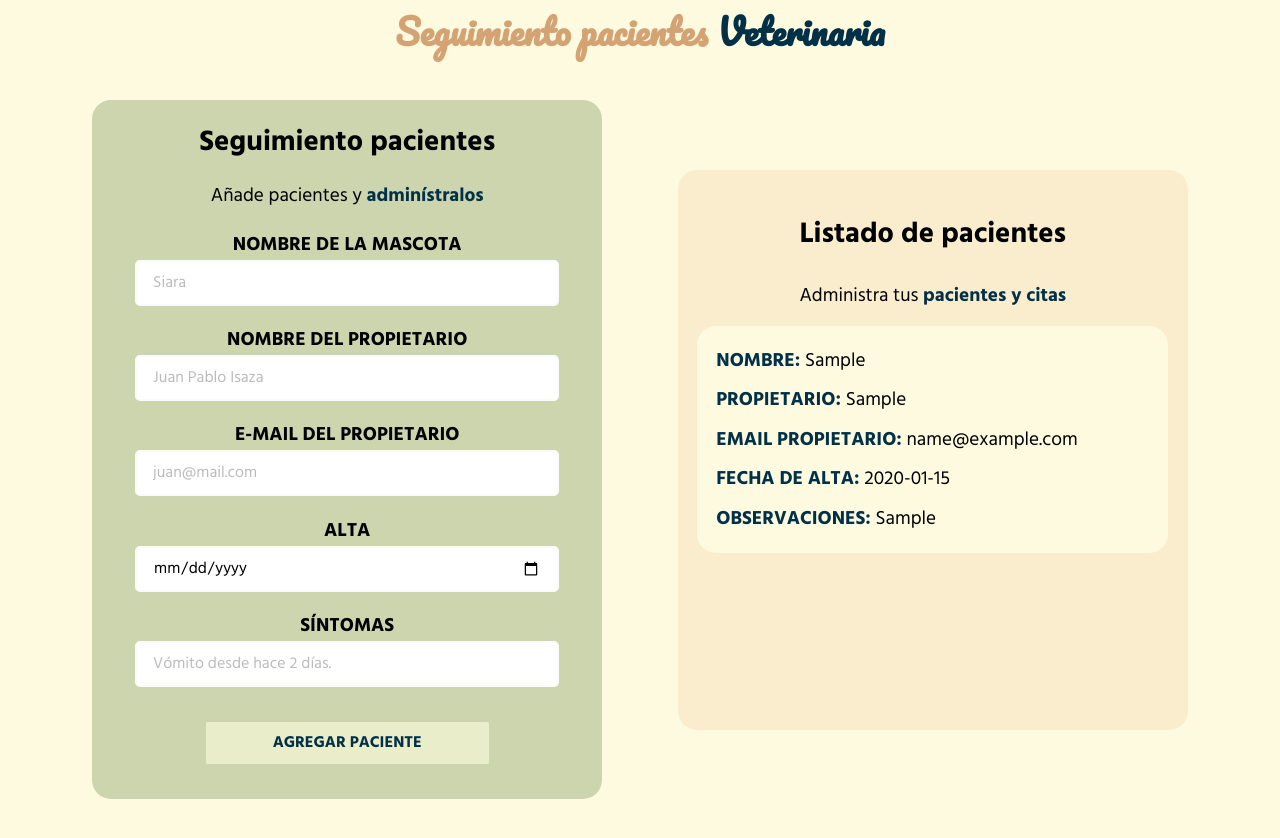
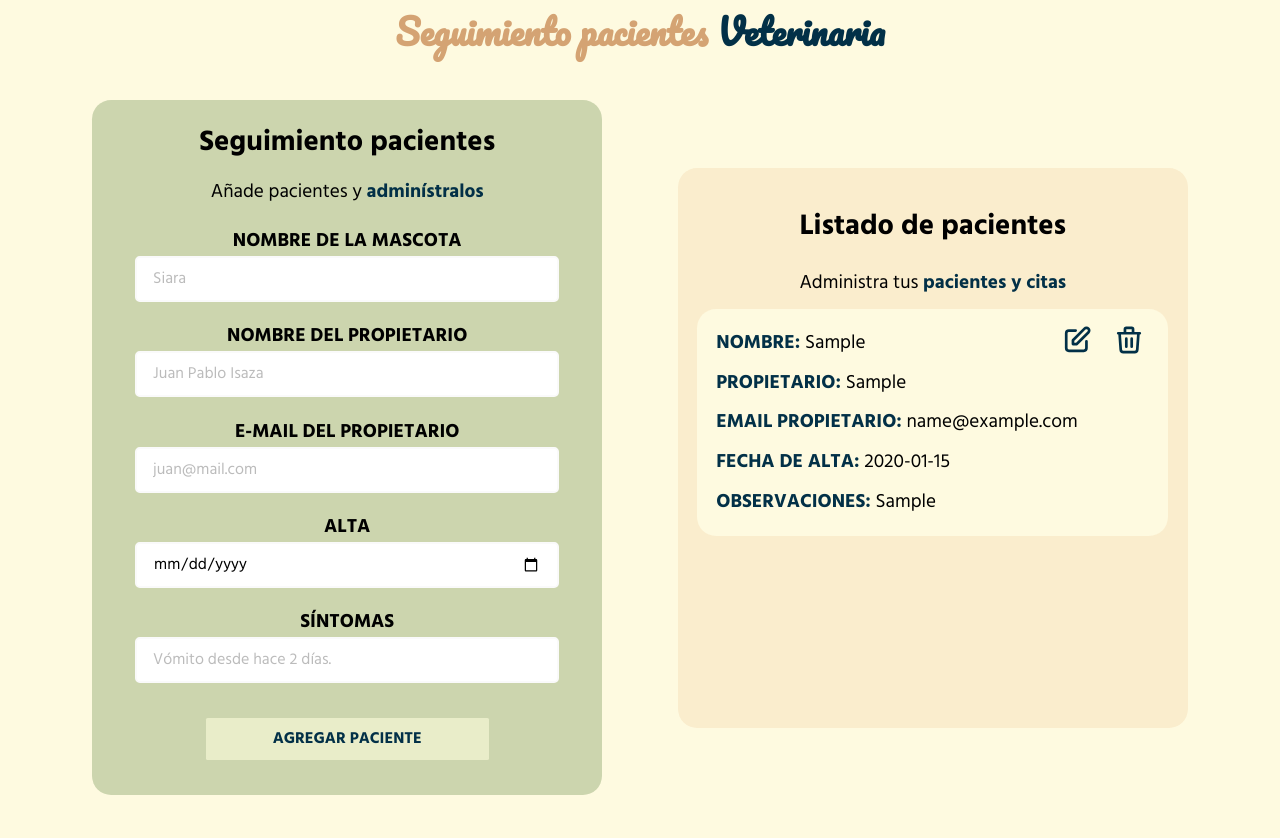
Before and after one commit to jisazamp/citas-veterinaria-react, a React (Vite) app: page / in a window 1280 px wide. Both pictures are taken after typing "Sample", "Sample", "name@example.com", "2020-01-15", "Sample" into the empty fields and a click on the button "AGREGAR PACIENTE". Built offline with nearby package versions, Linux system fonts and the light colour scheme.

Commit message:
Added edit and delete buttons to the patient card

```diff
--- a/src/components/Patient.jsx
+++ b/src/components/Patient.jsx
@@ -6,6 +6,37 @@ const Patient = ({ patient }) => {
 
   return (
     <article className='patient-card'>
+      <div className='patient-card__icons'>
+        <svg
+          xmlns='http://www.w3.org/2000/svg'
+          fill='none'
+          className='patient-card__icon'
+          viewBox='0 0 24 24'
+          stroke='currentColor'
+          strokeWidth={2}
+        >
+          <path
+            strokeLinecap='round'
+            strokeLinejoin='round'
+            d='M11 5H6a2 2 0 00-2 2v11a2 2 0 002 2h11a2 2 0 002-2v-5m-1.414-9.414a2 2 0 112.828 2.828L11.828 15H9v-2.828l8.586-8.586z'
+          />
+        </svg>
+
+        <svg
+          xmlns='http://www.w3.org/2000/svg'
+          className='patient-card__icon'
+          fill='none'
+          viewBox='0 0 24 24'
+          stroke='currentColor'
+          strokeWidth={2}
+        >
+          <path
+            strokeLinecap='round'
+            strokeLinejoin='round'
+            d='M19 7l-.867 12.142A2 2 0 0116.138 21H7.862a2 2 0 01-1.995-1.858L5 7m5 4v6m4-6v6m1-10V4a1 1 0 00-1-1h-4a1 1 0 00-1 1v3M4 7h16'
+          />
+        </svg>
+      </div>
       <p>
         <span className='highlighted uppercase'>Nombre:</span> {petName}
       </p>
--- a/src/index.css
+++ b/src/index.css
@@ -53,7 +53,7 @@ input[type="text"] {
 
 .section-description {
   text-align: center;
-  margin: 0.8em 0;
+  margin: 0.6em 0;
 }
 
 .highlighted {
@@ -80,10 +80,27 @@ input[type="text"] {
 }
 
 .patient-card {
+  position: relative;
   background-color: var(--clr-primary);
   padding: 0.5em 1em;
   margin: 0.5em 0;
   border-radius: 1em;
+}
+
+.patient-card__icons {
+  display: flex;
+  align-items: center;
+  position: absolute;
+  top: 5%;
+  right: 3%;
+}
+
+.patient-card__icon {
+  padding: 0.2em;
+  margin: 0 0.3em;
+  height: 2.5rem;
+  width: 2.5rem;
+  stroke: #023047;
 }
 
 .patient-card p {
@@ -233,4 +250,16 @@ input[type="text"] {
   .btn {
     width: 60%;
   }
+
+  .patient-card__icon {
+    height: 2.5rem;
+    width: 2.5rem;
+    cursor: pointer;
+  }
+
+  .patient-card__icon:hover {
+    transition: all 700ms ease;
+    border-radius: 0.5rem;
+    background-color: var(--clr-accent)
+  }
 }
```
